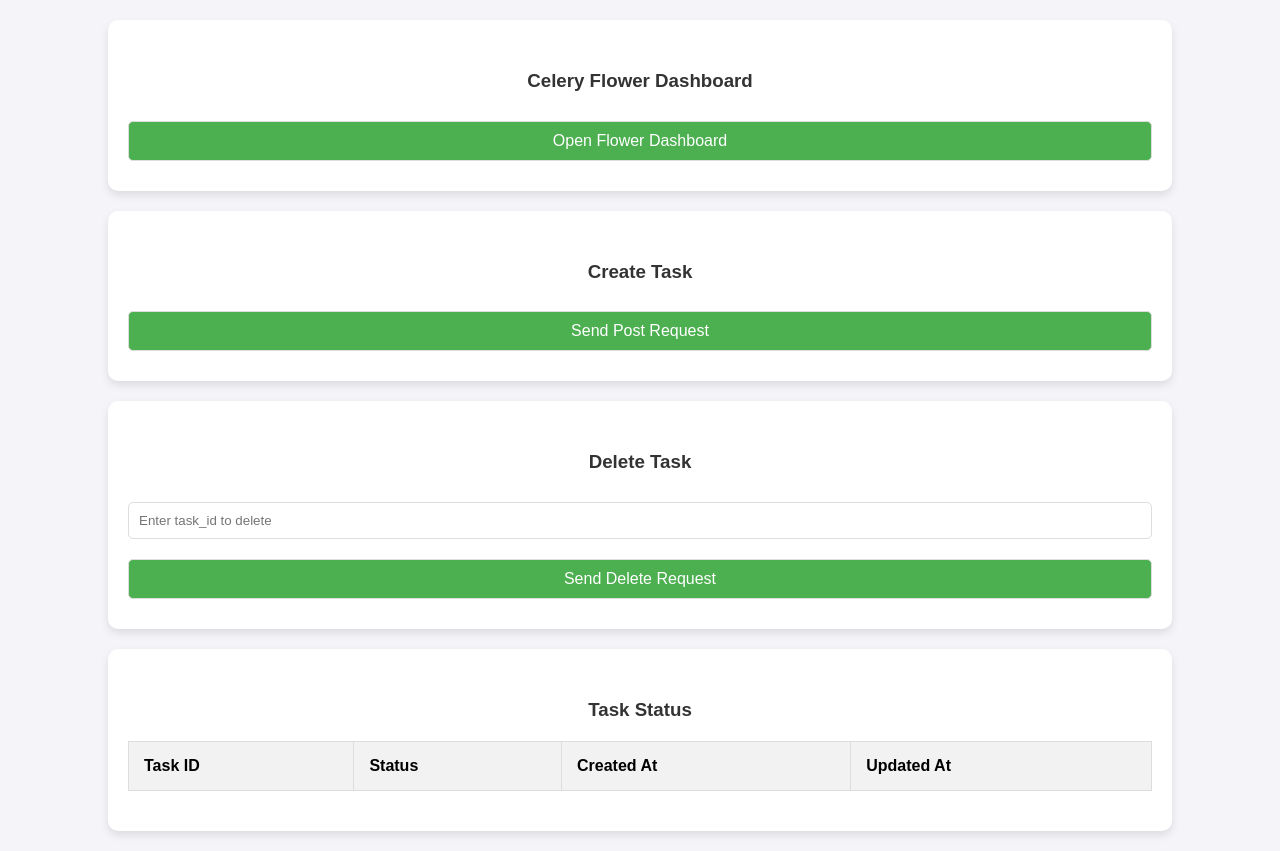
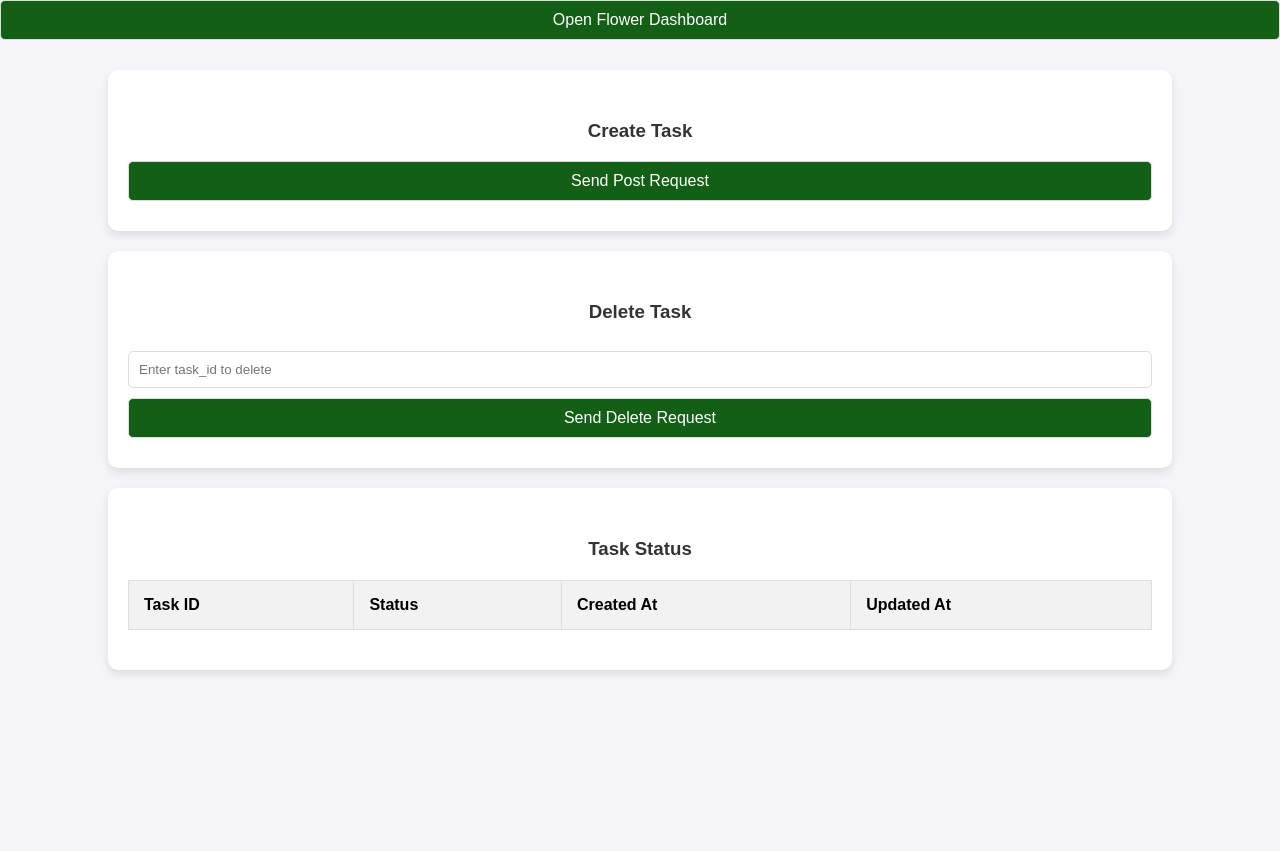
Before and after one commit to asssde2002/viewsonic_assignment, a plain HTML site: page frontend/index.html in a window 1280 px wide. After the commit the page ends 800 px from the top, so only its background shows below. Drawn offline with Linux system fonts and the light colour scheme; files that its build step writes are made by us from their sources; no server answers; files whose address does not match are found by name.

Commit message:
Update css

```diff
--- a/frontend/index.html
+++ b/frontend/index.html
@@ -7,8 +7,7 @@
     <link rel="stylesheet" href="/static/style.css">
 </head>
 <body>
-    <div class="container">
-        <h3>Celery Flower Dashboard</h3>
+    <div class="dashboard">
         <a href="http://localhost:5555" target="_blank">
             <button>Open Flower Dashboard</button>
         </a>
--- a/frontend/style.css
+++ b/frontend/style.css
@@ -21,7 +21,16 @@ h3 {
     border-radius: 10px;
 }
 
-input, button {
+.dashboard {
+  position: sticky;
+  top: 0;
+  left: 0;
+  right: 0;
+  text-align: center;
+  z-index: 1000;
+}
+
+input {
     width: 100%;
     padding: 10px;
     margin: 10px 0;
@@ -31,7 +40,13 @@ input, button {
 }
 
 button {
-    background-color: #4CAF50;
+    width: 100%;
+    padding: 10px;
+    margin-bottom: 10px;
+    box-sizing: border-box;
+    border: 1px solid #ddd;
+    border-radius: 5px;
+    background-color: #145f16;
     color: white;
     cursor: pointer;
     font-size: 16px;
```
